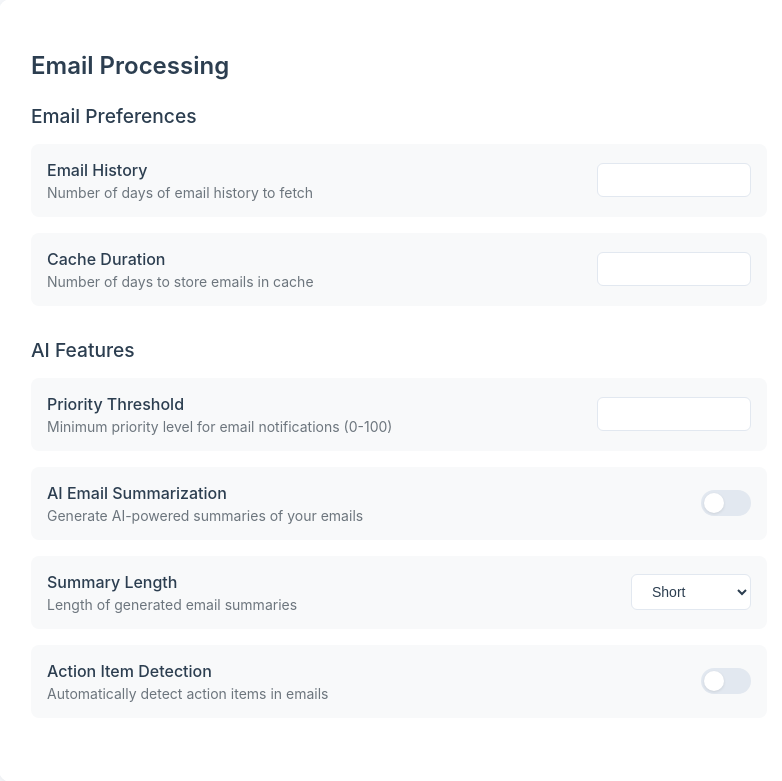
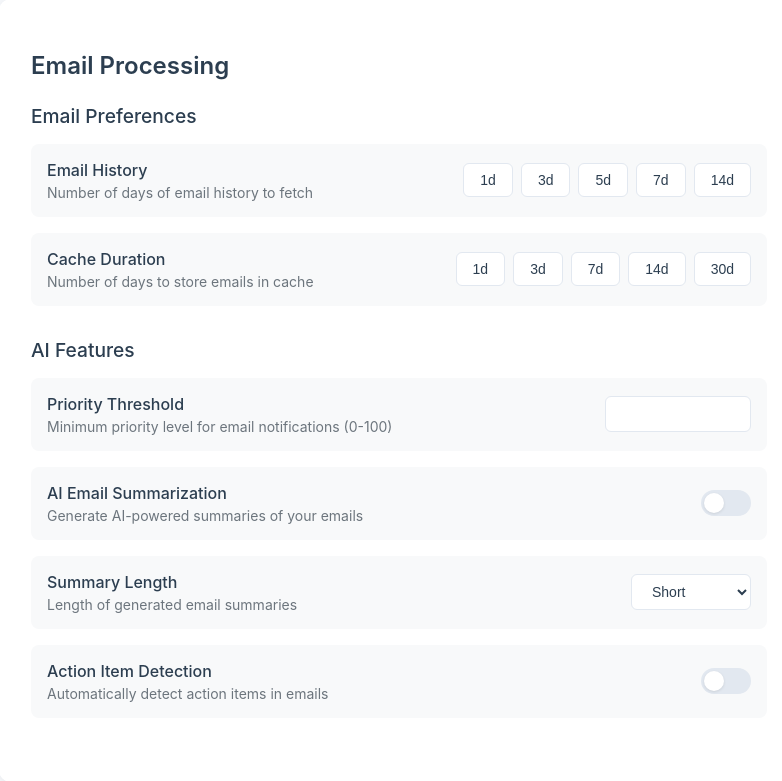
Before and after one commit to asergian/beacon, a Flask app: template app/templates/settings.html in a window 1280 px wide. Shown: the part 453-1234 px from the top of the page, without its empty margins (241-1023 px from the left). Run offline with Flask 3, Linux system fonts and the light colour scheme; the template is opened without the code that fills it, so the values that code supplies are empty; parts of the project's set-up code (start-up, migrations or seed data) failed here and were passed over.

Commit message:
refactor(settings): Replace number inputs with button groups for time settings
Replace number input fields with button groups for email history and cache duration
settings to improve usability and provide clear preset options.

Changes:
- Replace number inputs with styled button groups for both time settings
- Add button group styling with light/dark theme support
- Update default email history from 1 to 3 days for better initial experience
- Add clear comments explaining default values in User model

Email History options: 1d, 3d, 5d, 7d, 14d
Cache Duration options: 1d, 3d, 7d, 14d, 30d

The button groups provide a more intuitive interface while ensuring valid input
values and eliminating the need for input validation.

```diff
--- a/app/models.py
+++ b/app/models.py
@@ -79,8 +79,8 @@ class User(db.Model):
         'theme': 'light',
         'email_preferences': {
             'priority_threshold': 50,
-            'days_to_analyze': 1,
-            'cache_duration_days': 7,
+            'days_to_analyze': 3,  # Default to 3 days for a good initial view
+            'cache_duration_days': 7,  # Default to 7 days for good caching
             'vip_senders': [],
             'urgency_keywords': ['urgent', 'asap', 'deadline', 'immediate', 'priority']
         },
--- a/app/static/css/styles.css
+++ b/app/static/css/styles.css
@@ -1457,3 +1457,65 @@ footer {
         justify-content: center;
     }
 }
+
+/* Number input styling */
+.form-input[type="number"] {
+    padding-right: 0.5rem;  /* Reduce right padding to better align with buttons */
+    text-align: center;     /* Center the number */
+    font-size: 1rem;        /* Increase font size */
+    min-width: 80px;        /* Ensure enough width for the number */
+}
+
+/* Custom number input for dark theme */
+[data-theme="dark"] .form-input[type="number"] {
+    background-color: var(--input-bg);
+    color: var(--input-text);
+    border-color: var(--input-border);
+}
+
+/* Button group styling */
+.button-group {
+    display: flex;
+    gap: 0.5rem;
+    flex-wrap: wrap;
+}
+
+.value-button {
+    padding: 0.5rem 1rem;
+    border: 1px solid var(--input-border);
+    border-radius: 6px;
+    background-color: var(--input-bg);
+    color: var(--input-text);
+    font-size: 0.875rem;
+    cursor: pointer;
+    transition: all 0.2s ease;
+}
+
+.value-button:hover {
+    border-color: var(--accent-color);
+    background-color: var(--bg-color);
+}
+
+.value-button.selected {
+    background-color: var(--accent-color);
+    color: white;
+    border-color: var(--accent-color);
+}
+
+/* Dark theme button styles */
+[data-theme="dark"] .value-button {
+    background-color: var(--input-bg);
+    color: var(--input-text);
+    border-color: var(--input-border);
+}
+
+[data-theme="dark"] .value-button:hover {
+    border-color: var(--accent-color);
+    background-color: var(--card-bg);
+}
+
+[data-theme="dark"] .value-button.selected {
+    background-color: var(--accent-color);
+    color: white;
+    border-color: var(--accent-color);
+}
--- a/app/templates/settings.html
+++ b/app/templates/settings.html
@@ -39,13 +39,28 @@
                         <span class="setting-title">Email History</span>
                         <span class="setting-description">Number of days of email history to fetch</span>
                     </div>
-                    <input type="number"
-                           name="email_preferences.days_to_analyze"
-                           id="days_to_analyze"
-                           min="1"
-                           max="7"
-                           value="{{ user_settings.email_preferences.days_to_analyze }}"
-                           class="form-input">
+                    <div class="button-group">
+                        <button type="button"
+                                class="value-button {% if user_settings.email_preferences.days_to_analyze == 1 %}selected{% endif %}"
+                                data-value="1"
+                                data-setting="email_preferences.days_to_analyze">1d</button>
+                        <button type="button"
+                                class="value-button {% if user_settings.email_preferences.days_to_analyze == 3 %}selected{% endif %}"
+                                data-value="3"
+                                data-setting="email_preferences.days_to_analyze">3d</button>
+                        <button type="button"
+                                class="value-button {% if user_settings.email_preferences.days_to_analyze == 5 %}selected{% endif %}"
+                                data-value="5"
+                                data-setting="email_preferences.days_to_analyze">5d</button>
+                        <button type="button"
+                                class="value-button {% if user_settings.email_preferences.days_to_analyze == 7 %}selected{% endif %}"
+                                data-value="7"
+                                data-setting="email_preferences.days_to_analyze">7d</button>
+                        <button type="button"
+                                class="value-button {% if user_settings.email_preferences.days_to_analyze == 14 %}selected{% endif %}"
+                                data-value="14"
+                                data-setting="email_preferences.days_to_analyze">14d</button>
+                    </div>
                 </div>
             </div>
 
@@ -55,13 +70,28 @@
                         <span class="setting-title">Cache Duration</span>
                         <span class="setting-description">Number of days to store emails in cache</span>
                     </div>
-                    <input type="number"
-                           name="email_preferences.cache_duration_days"
-                           id="cache_duration_days"
-                           min="1"
-                           max="30"
-                           value="{{ user_settings.email_preferences.cache_duration_days }}"
-                           class="form-input">
+                    <div class="button-group">
+                        <button type="button"
+                                class="value-button {% if user_settings.email_preferences.cache_duration_days == 1 %}selected{% endif %}"
+                                data-value="1"
+                                data-setting="email_preferences.cache_duration_days">1d</button>
+                        <button type="button"
+                                class="value-button {% if user_settings.email_preferences.cache_duration_days == 3 %}selected{% endif %}"
+                                data-value="3"
+                                data-setting="email_preferences.cache_duration_days">3d</button>
+                        <button type="button"
+                                class="value-button {% if user_settings.email_preferences.cache_duration_days == 7 %}selected{% endif %}"
+                                data-value="7"
+                                data-setting="email_preferences.cache_duration_days">7d</button>
+                        <button type="button"
+                                class="value-button {% if user_settings.email_preferences.cache_duration_days == 14 %}selected{% endif %}"
+                                data-value="14"
+                                data-setting="email_preferences.cache_duration_days">14d</button>
+                        <button type="button"
+                                class="value-button {% if user_settings.email_preferences.cache_duration_days == 30 %}selected{% endif %}"
+                                data-value="30"
+                                data-setting="email_preferences.cache_duration_days">30d</button>
+                    </div>
                 </div>
             </div>
         </div>
@@ -388,6 +418,29 @@
 {% block scripts %}
 <script>
 document.addEventListener('DOMContentLoaded', function() {
+    // Add click handlers for value buttons
+    document.querySelectorAll('.value-button').forEach(button => {
+        button.addEventListener('click', async (e) => {
+            const value = parseInt(e.target.dataset.value, 10);
+            const setting = e.target.dataset.setting;
+
+            // Update visual state
+            e.target.closest('.button-group').querySelectorAll('.value-button').forEach(btn => {
+                btn.classList.remove('selected');
+            });
+            e.target.classList.add('selected');
+
+            // Update setting
+            try {
+                await updateSetting(setting, value);
+            } catch (error) {
+                console.error('Failed to update setting:', error);
+                // Revert visual state on error
+                e.target.classList.remove('selected');
+            }
+        });
+    });
+
     // Theme switching function
     function setTheme(isDark) {
         const theme = isDark ? 'dark' : 'light';
```
